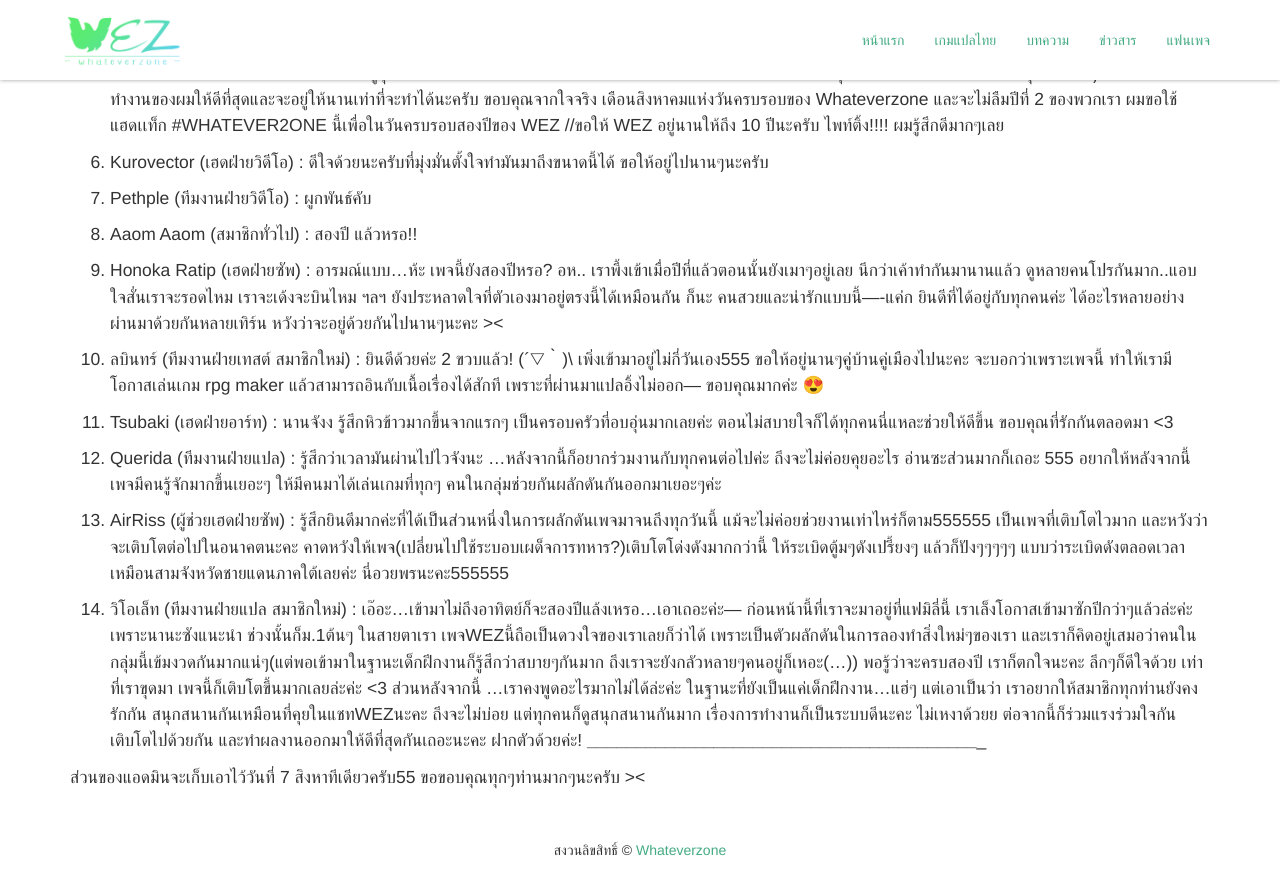
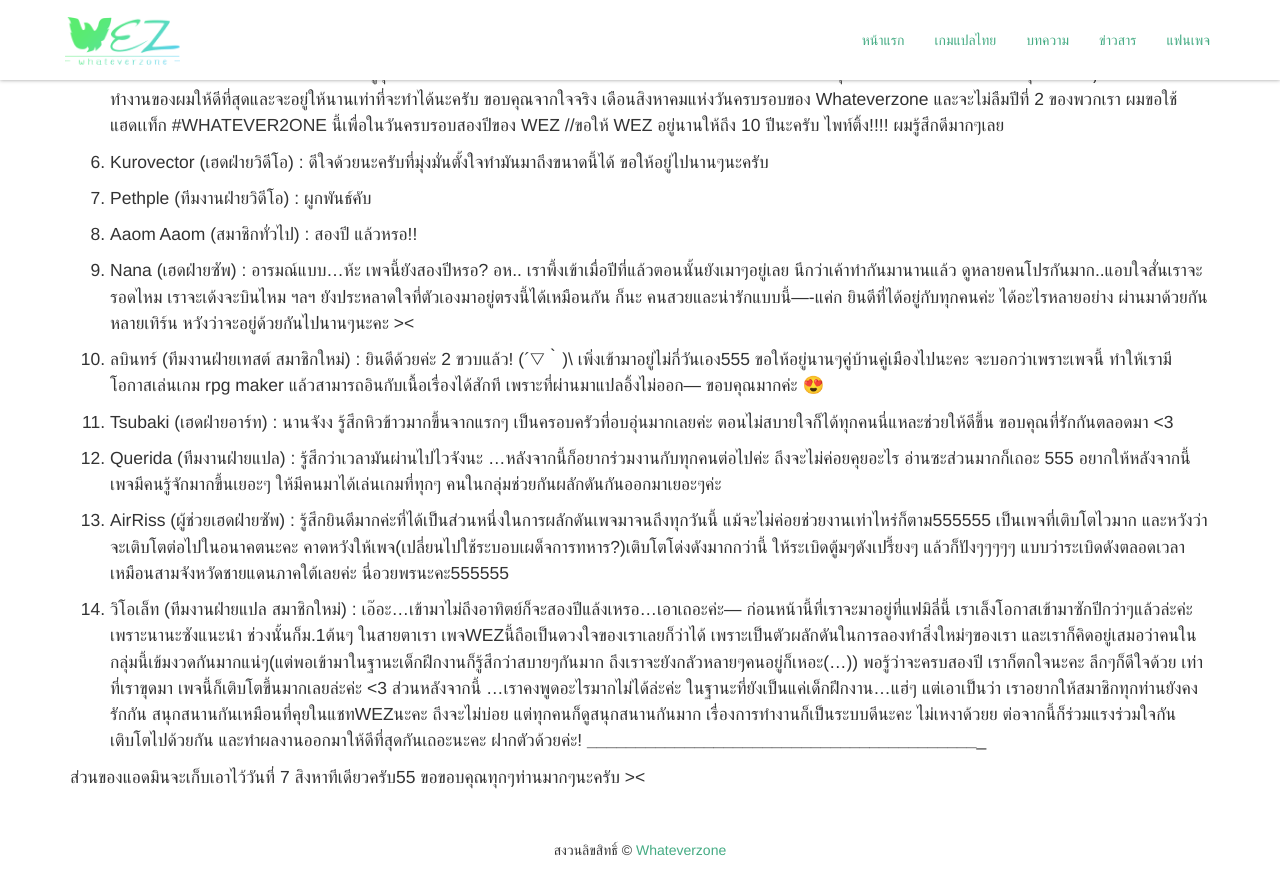
Before and after one commit to pureexe/wez, a Jekyll site: the page built from _article/2years.md, in a window 1280 px wide and 900 px high, scrolled down 711 px. Shown: the top 895 px of the window. Built offline with Jekyll 4.4.1, drawn with Linux system fonts in a browser that asks for light colours.

Commit message:
Update 2years.md

```diff
--- a/_article/2years.md
+++ b/_article/2years.md
@@ -21,7 +21,7 @@
 
 8. Aaom Aaom (สมาชิกทั่วไป) : สองปี แล้วหรอ!!
 
-9. Honoka Ratip (เฮดฝ่ายซัพ) : อารมณ์แบบ...ห้ะ เพจนี้ยังสองปีหรอ? อห.. เราพึ้งเข้าเมื่อปีที่แล้วตอนนั้นยังเมาๆอยู่เลย นึกว่าเค้าทำกันมานานแล้ว ดูหลายคนโปรกันมาก..แอบใจสั่นเราจะรอดไหม เราจะเด้งจะบินไหม ฯลฯ ยังประหลาดใจที่ตัวเองมาอยู่ตรงนี้ได้เหมือนกัน ก็นะ คนสวยและน่ารักแบบนี้----แค่ก ยินดีที่ได้อยู่กับทุกคนค่ะ ได้อะไรหลายอย่าง ผ่านมาด้วยกันหลายเทิร์น หวังว่าจะอยู่ด้วยกันไปนานๆนะคะ ><
+9. Nana (เฮดฝ่ายซัพ) : อารมณ์แบบ...ห้ะ เพจนี้ยังสองปีหรอ? อห.. เราพึ้งเข้าเมื่อปีที่แล้วตอนนั้นยังเมาๆอยู่เลย นึกว่าเค้าทำกันมานานแล้ว ดูหลายคนโปรกันมาก..แอบใจสั่นเราจะรอดไหม เราจะเด้งจะบินไหม ฯลฯ ยังประหลาดใจที่ตัวเองมาอยู่ตรงนี้ได้เหมือนกัน ก็นะ คนสวยและน่ารักแบบนี้----แค่ก ยินดีที่ได้อยู่กับทุกคนค่ะ ได้อะไรหลายอย่าง ผ่านมาด้วยกันหลายเทิร์น หวังว่าจะอยู่ด้วยกันไปนานๆนะคะ ><
 
 10. ลบินทร์ (ทีมงานฝ่ายเทสต์ สมาชิกใหม่) : ยินดีด้วยค่ะ 2 ขวบแล้ว! \(´▽｀)\ เพิ่งเข้ามาอยู่ไม่กี่วันเอง555 ขอให้อยู่นานๆคู่บ้านคู่เมืองไปนะคะ จะบอกว่าเพราะเพจนี้ ทำให้เรามีโอกาสเล่นเกม rpg maker แล้วสามารถอินกับเนื้อเรื่องได้สักที เพราะที่ผ่านมาแปลอิ้งไม่ออก--- ขอบคุณมากค่ะ 😍
 
```
